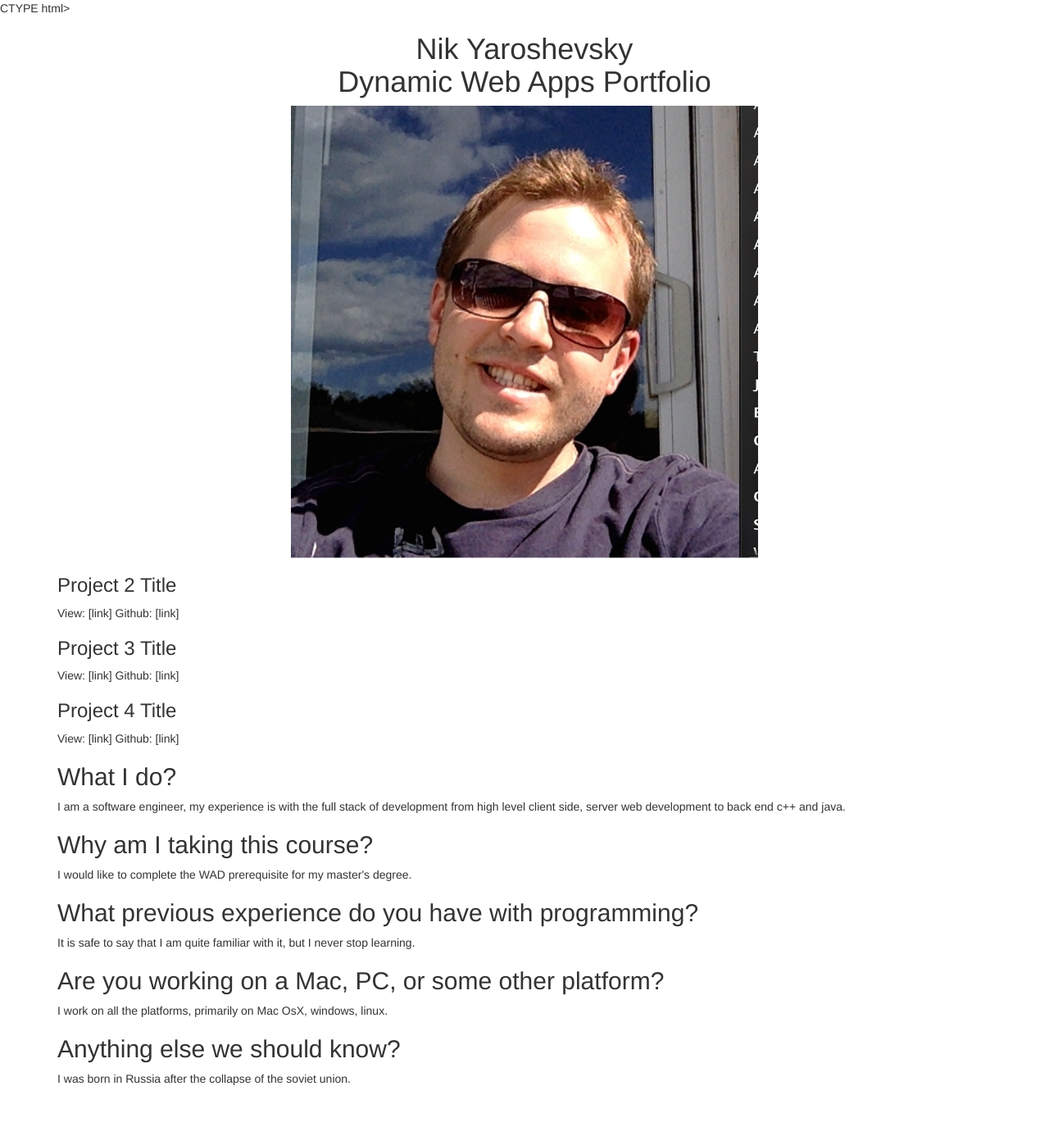
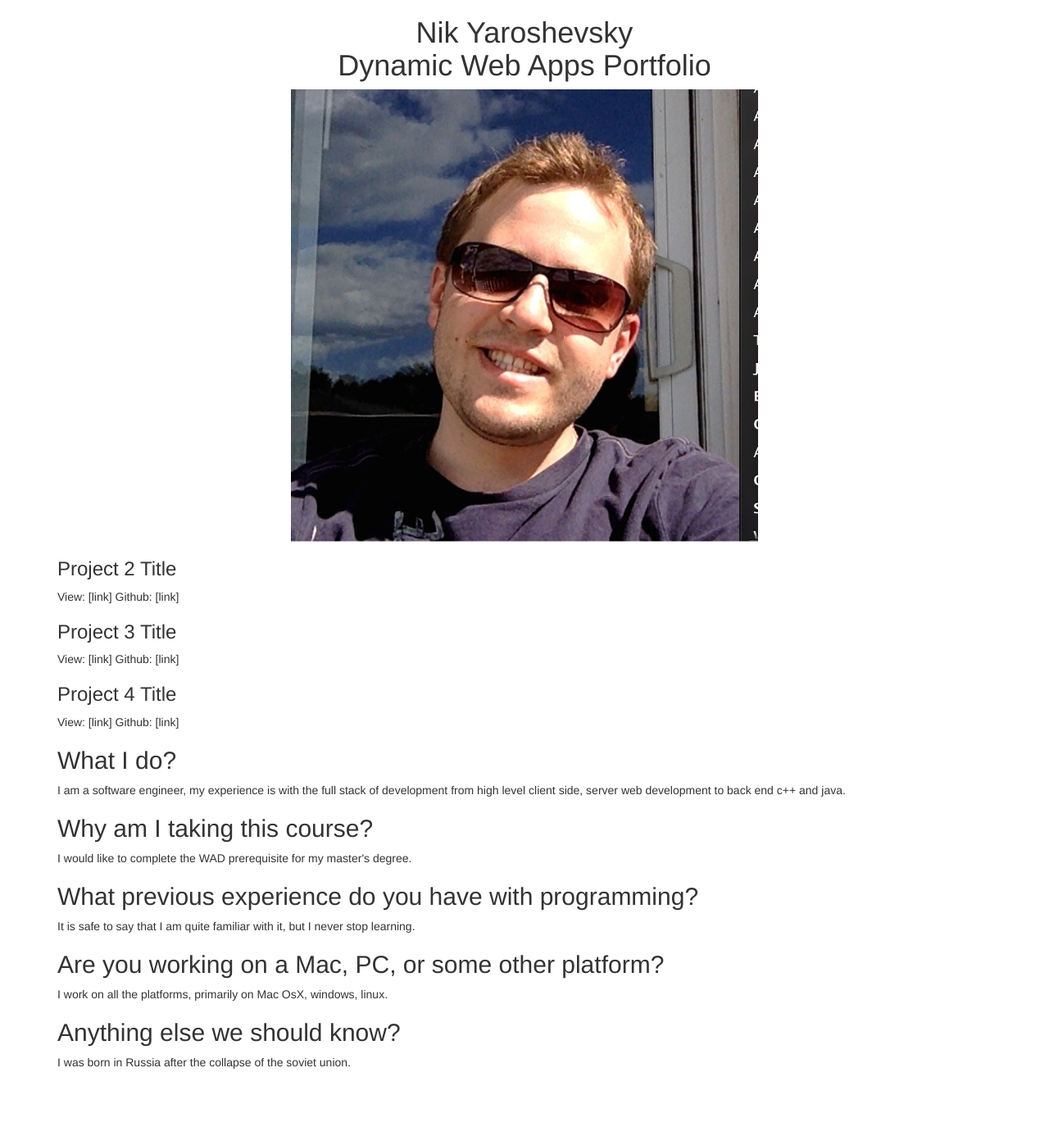
Before and after one commit to nyaroshevsky/p1, a PHP site: page / in a window 1280 px wide. Shown: the whole page at 82% size. After the commit the page ends 1304 px from the top, so only its background shows below. Run offline with PHP 8.4, Linux system fonts and the light colour scheme; some libraries are stand-ins or nearby versions.

Commit message:
changed again

```diff
--- a/index.php
+++ b/index.php
@@ -1,4 +1,4 @@
-CTYPE html>
+<!DOCTYPE html>
 
 <html>
 <head>
```
